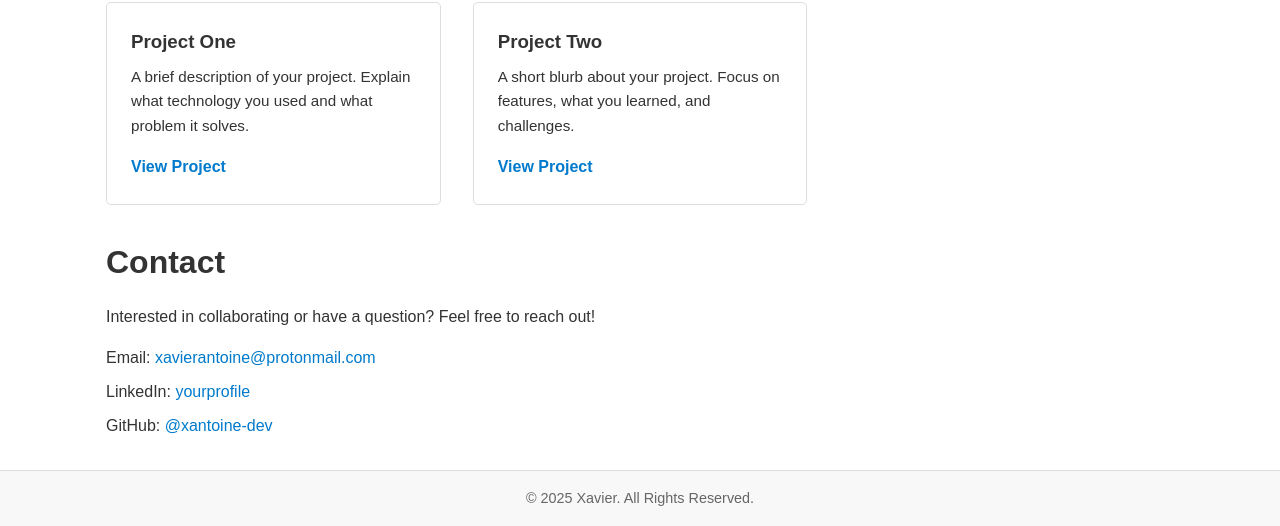
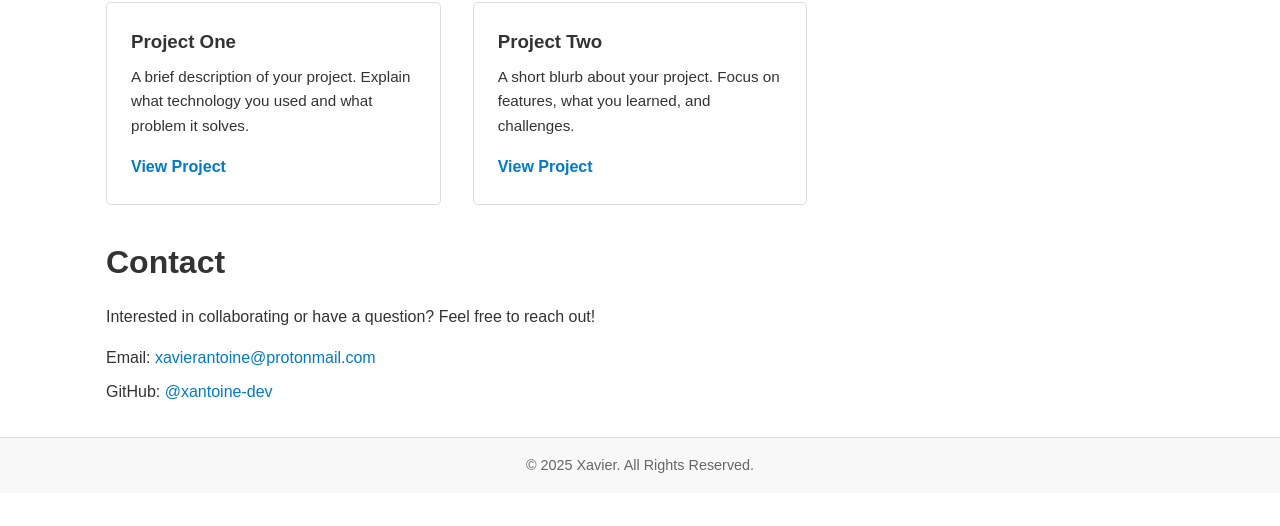
Before and after one commit to xantoine-dev/xantoine-dev.github.io, a plain HTML site: page index.html in a window 1280 px wide. Shown: the part 639-1165 px from the top of the page. After the commit the page ends 1132 px from the top, so only its background shows below. Drawn offline with Linux system fonts and the light colour scheme.

Commit message:
Update index.html

```diff
--- a/index.html
+++ b/index.html
@@ -76,7 +76,6 @@
     </p>
     <ul>
       <li>Email: <a href="mailto:xavierantoine@protonmail.com">xavierantoine@protonmail.com</a></li>
-      <li>LinkedIn: <a href="https://www.linkedin.com/in/yourprofile" target="_blank" rel="noopener">yourprofile</a></li>
       <li>GitHub: <a href="https://github.com/xantoine-dev" target="_blank" rel="noopener">@xantoine-dev</a></li>
     </ul>
   </section>
```
